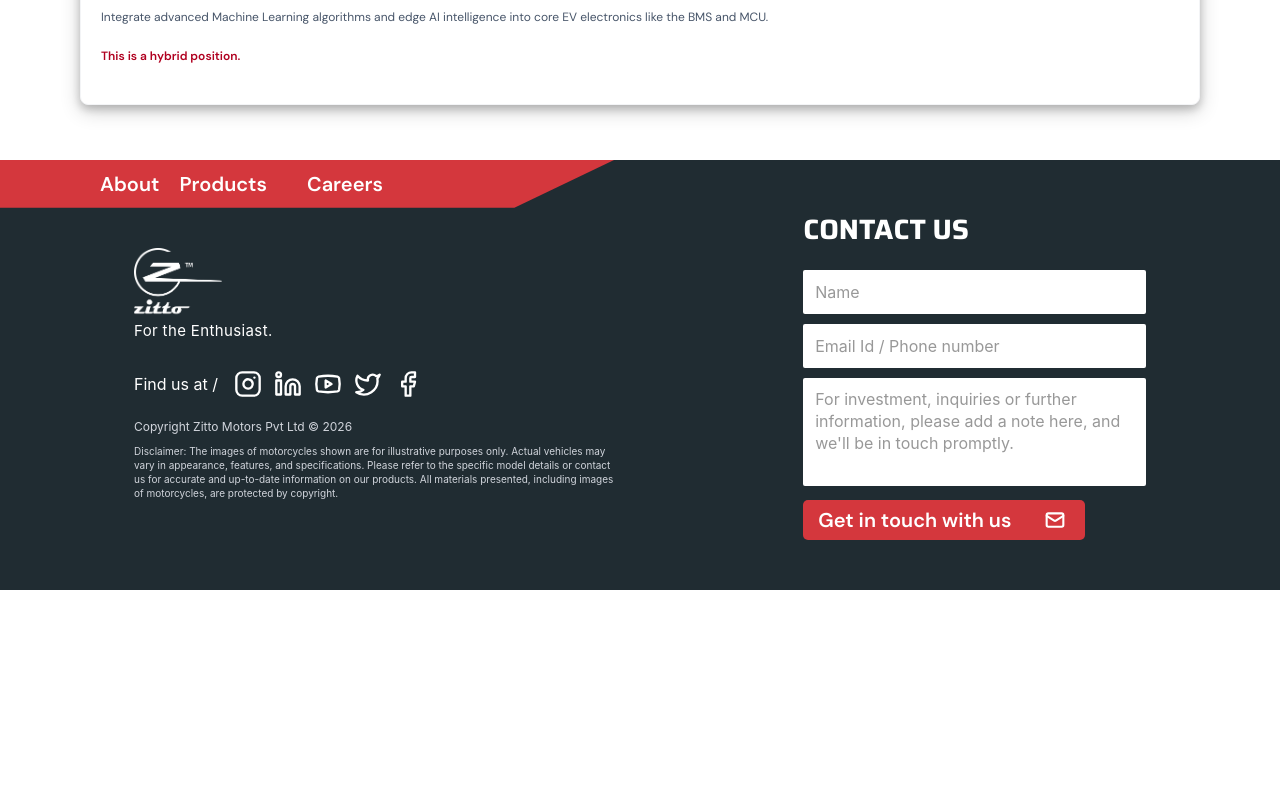
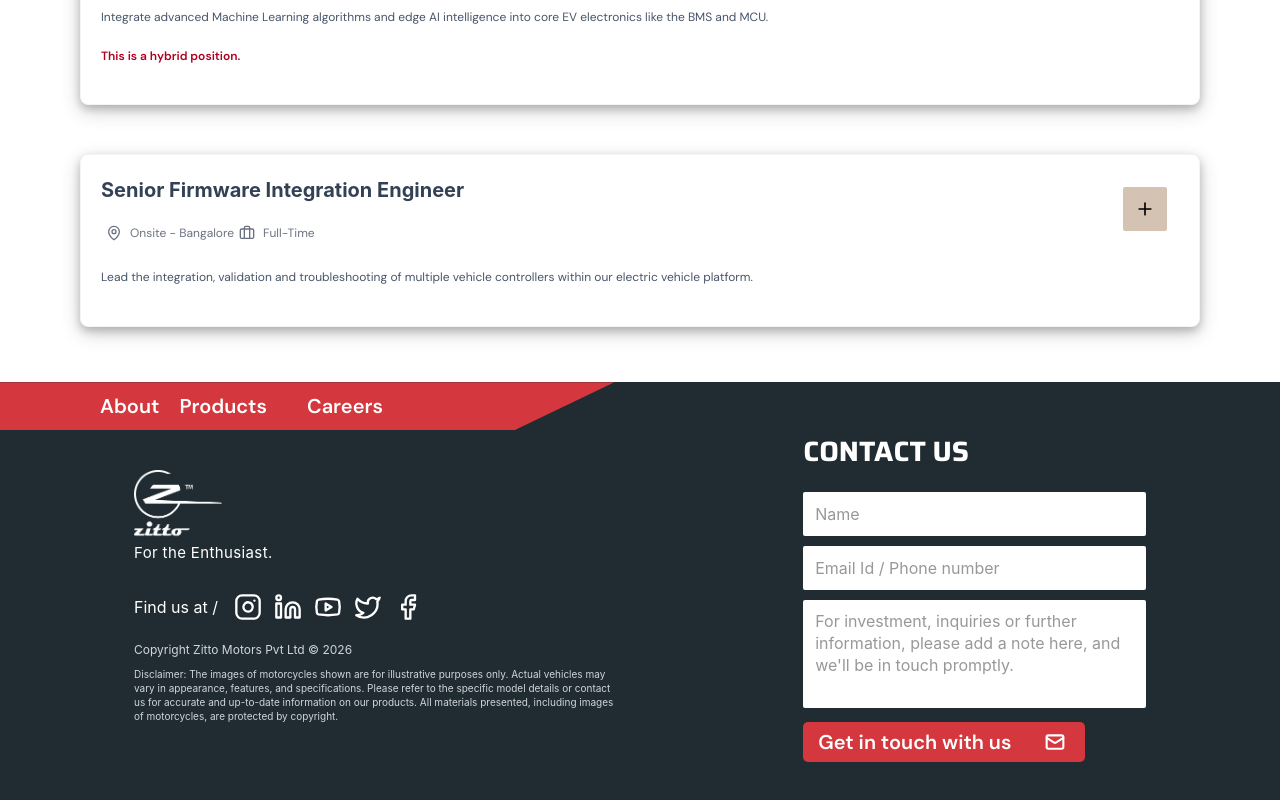
Before and after one commit to studioelemento/zittoMotors, a React (Vite) app: page /careers in a window 1280 px wide. Shown: the part 1275-2075 px from the top of the page. Before the commit the page ends 1865 px from the top, so only its background shows below. Built offline with nearby package versions, Linux system fonts and the light colour scheme.

Commit message:
Add Senior Firmware Integration Engineer job post

```diff
--- a/src/page/careers/CareersPage.jsx
+++ b/src/page/careers/CareersPage.jsx
@@ -95,6 +95,42 @@ const jobs = [
       "I understand that my resume/portfolio submission must be strictly in PDF format.",
       "I acknowledge that any application containing non-PDF links or formats (.doc, .png, .zip, etc.) will be automatically rejected."
     ]
+  },
+  {
+    id: 4,
+    jobId: 'SENIOR_FIRMWARE_INTEGRATION_ENGINEER',
+    title: "Senior Firmware Integration Engineer",
+    location: "Onsite - Bangalore",
+    type: "Full-Time",
+    shortDesc: "Lead the integration, validation and troubleshooting of multiple vehicle controllers within our electric vehicle platform.",
+    highlight: null,
+    openPositions: null,
+    jobSummary: "Zitto Motors is seeking an experienced Firmware Integration Engineer to lead the integration, validation and troubleshooting of multiple vehicle controllers within our electric vehicle platform. The ideal candidate has hands-on experience with vehicle integration, CAN Communication, Embedded Systems Debugging and Automotive Diagnostics.",
+    responsibilities: [
+      "Integrate and validate communication between VCU, BMS, Motor Controller/Inverter, ABS Controller, Dashboard/HMI, Telematics Unit, Onboard Charger (OBC), DC-DC Converter, and additional vehicle ECUs",
+      "Develop and maintain CAN communication matrices, DBC files, signal mapping documentation, and vehicle network architecture documentation",
+      "Debug communication issues using tools such as PEAK CAN, Vector CANalyzer, Vector CANoe, Kvaser, oscilloscopes, and logic analyzers",
+      "Perform vehicle-level integration testing and validation",
+      "Analyze CAN logs and troubleshoot missing messages, bus-off conditions, arbitration issues, incorrect signal decoding, and network timing problems",
+      "Coordinate with firmware, hardware, vehicle dynamics, and testing teams",
+      "Support development of vehicle features such as torque management, regenerative braking, ride modes, cruise control, fault management, and functional safety mechanisms",
+      "Create integration test plans and validation reports",
+      "Support HIL, SIL, and vehicle testing activities"
+    ],
+    qualifications: [
+      "Bachelor's or Master's degree in Electronics Engineering, Embedded Systems, Electrical Engineering, Automotive Engineering, or Mechatronics",
+      "5+ years of experience in automotive embedded systems",
+      "Strong understanding of CAN 2.0A/B, CAN FD, UDS Diagnostics, J1939, and ISO-TP",
+      "Experience integrating multiple automotive ECUs",
+      "Proficiency in C, embedded debugging, and CAN tools and diagnostics",
+      "Experience reading and debugging schematics, wiring harnesses, and CAN topologies",
+      "Hands-on experience with firmware flashing, bootloaders, and calibration tools",
+      "Preferred: EV powertrain integration experience",
+      "Preferred: Experience with VCU development, BMS integration, motor controllers, ABS systems, and Functional Safety (ISO 26262)",
+      "Preferred: Knowledge of AUTOSAR, Ethernet Automotive Networks, LIN, and MQTT-based telematics",
+      "Preferred: Experience with HIL systems such as dSPACE, NI, ETAS"
+    ],
+    confirmations: []
   }
 ];
 
```
